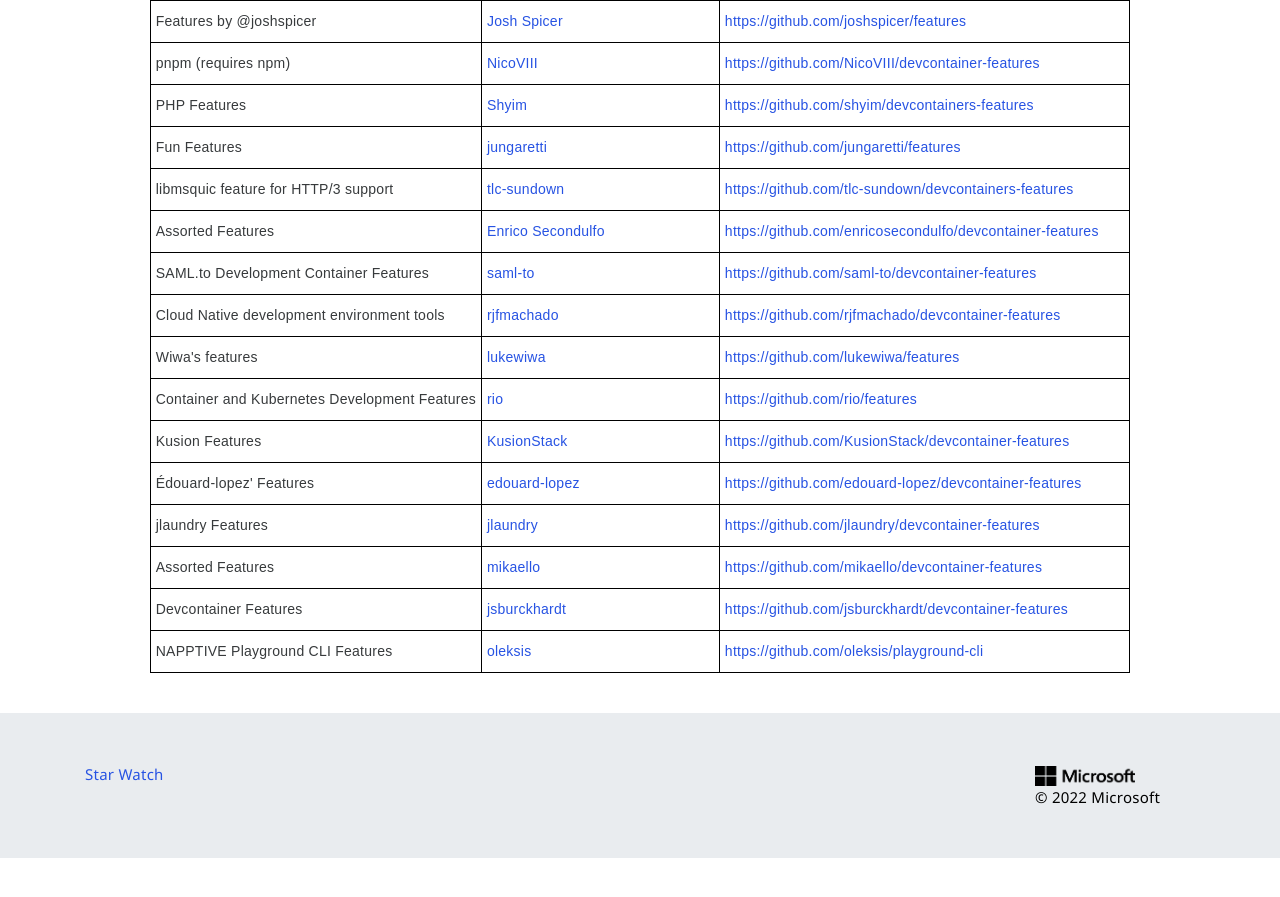
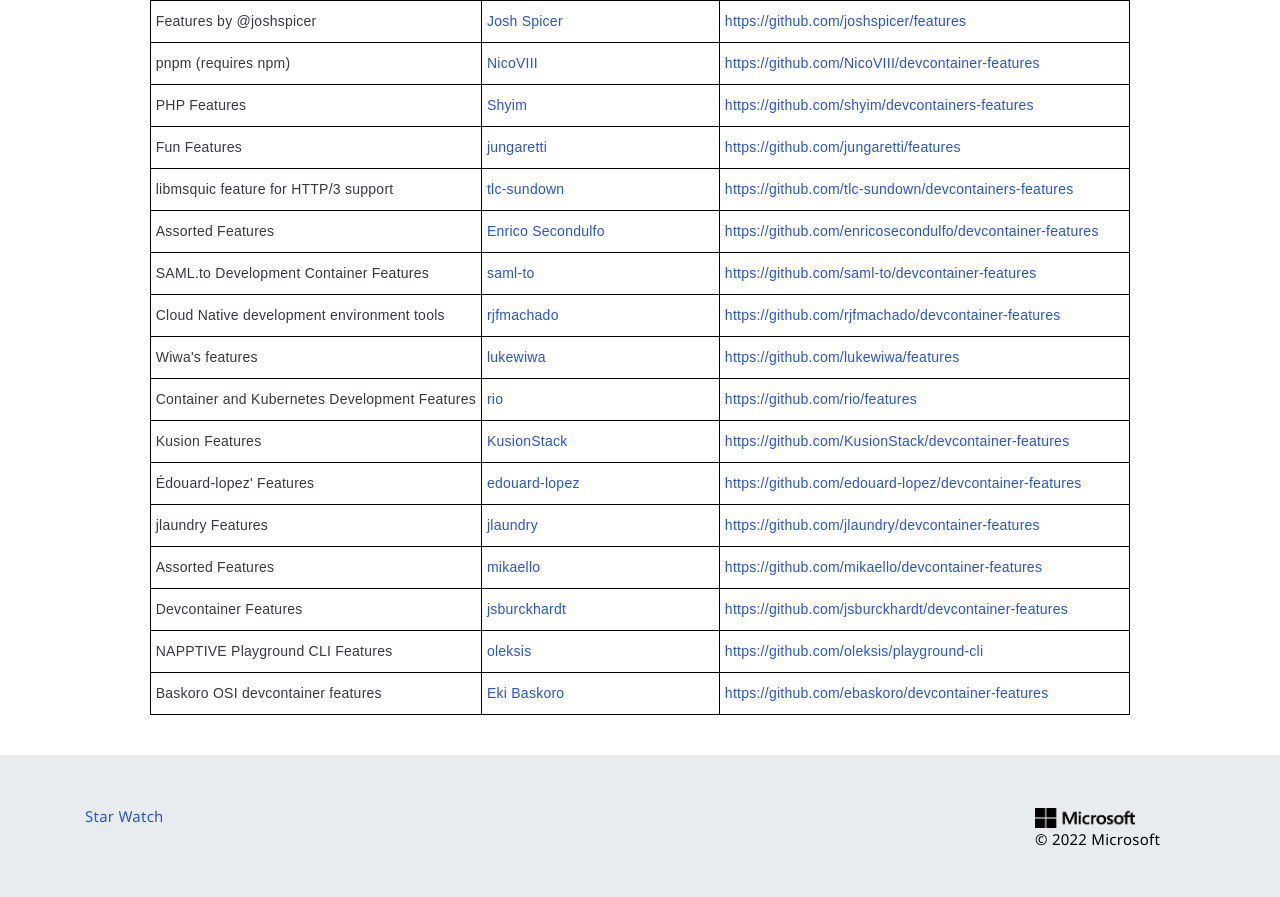
Before and after one commit to devcontainers/devcontainers.github.io, a Jekyll site: the page built from collections.html, in a window 1280 px wide and 900 px high, scrolled down 1006 px. Shown: the top 897 px of the window. Built offline with Jekyll 4.4.1, drawn with Linux system fonts in a browser that asks for light colours; nearby versions of some CDN libraries; comment, search, counter and statistics services are not loaded; before the commit the page ends 1864 px from its top, so only the background shows below that.

Commit message:
Updated collection index.

```diff
--- a/_data/collection-index.yml
+++ b/_data/collection-index.yml
@@ -158,3 +158,8 @@
   contact: https://github.com/oleksis/playground-cli/issues
   repository: https://github.com/oleksis/playground-cli
   ociReference: ghcr.io/oleksis/playground-cli
+- name: Baskoro OSI devcontainer features
+  maintainer: Eki Baskoro
+  contact: https://github.com/ebaskoro/devcontainer-features/issues
+  repository: https://github.com/ebaskoro/devcontainer-features
+  ociReference: ghcr.io/ebaskoro/devcontainer-features
```
